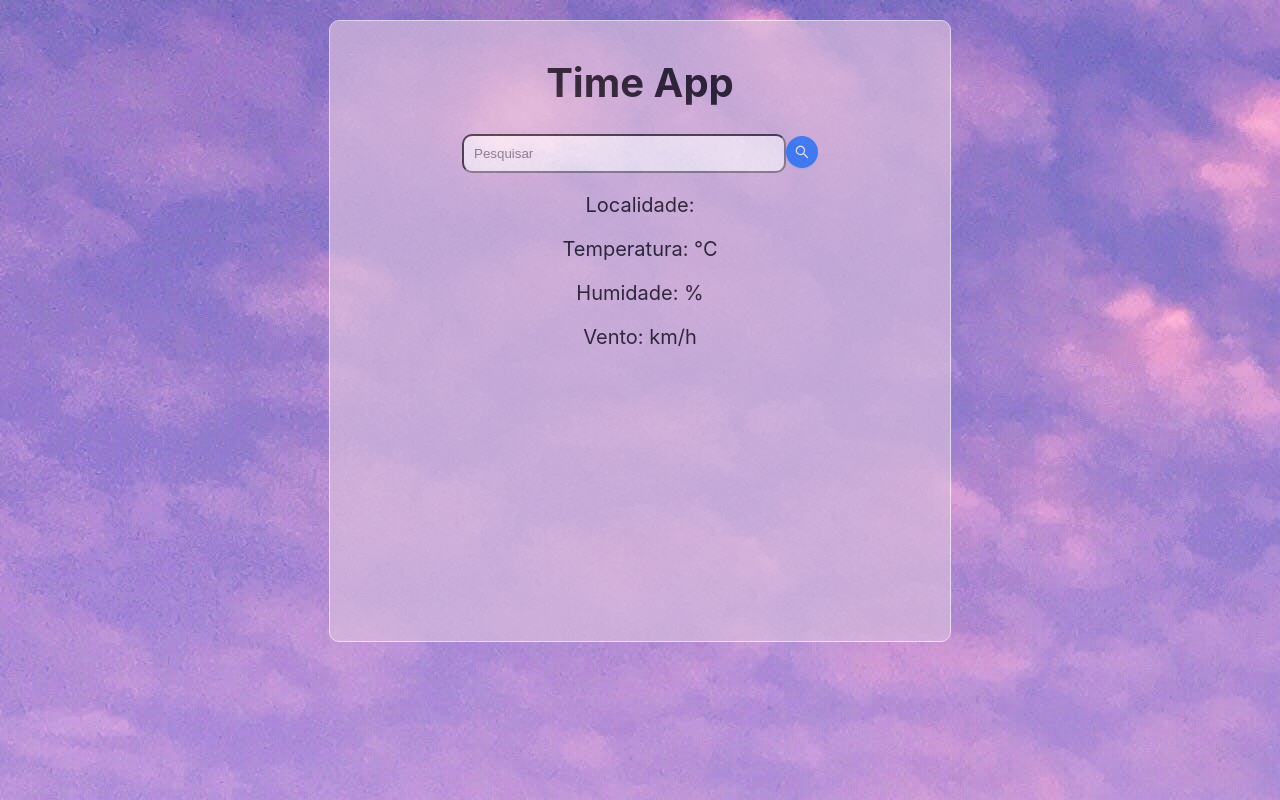
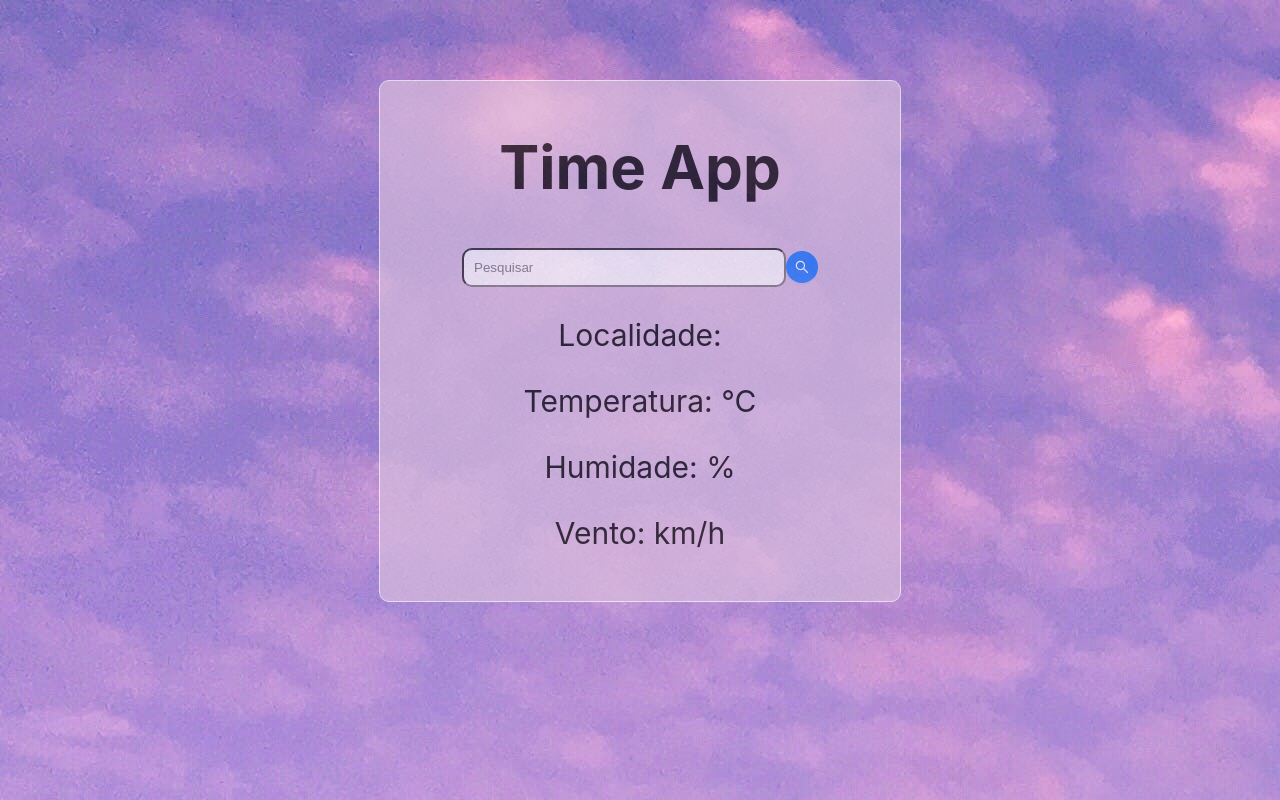
Before and after one commit to Isaiasdesemvolvedor/Clim-tico, a React (Create React App) app: page / in a window 1280 px wide. Built offline with nearby package versions, Linux system fonts and the light colour scheme.

Commit message:
Update App.css

```diff
--- a/src/App.css
+++ b/src/App.css
@@ -3,10 +3,10 @@
 .container{
 position: relative;
 margin: auto;
-top: 20px;
-height: 600px;
-width: 600px;
-font-size: 20px;
+top: 10vh;
+height: 500px;
+width: 500px;
+font-size: 30px;
 border-radius: 10px;
 color: rgb(0, 0, 0);
 text-align: center;
```
